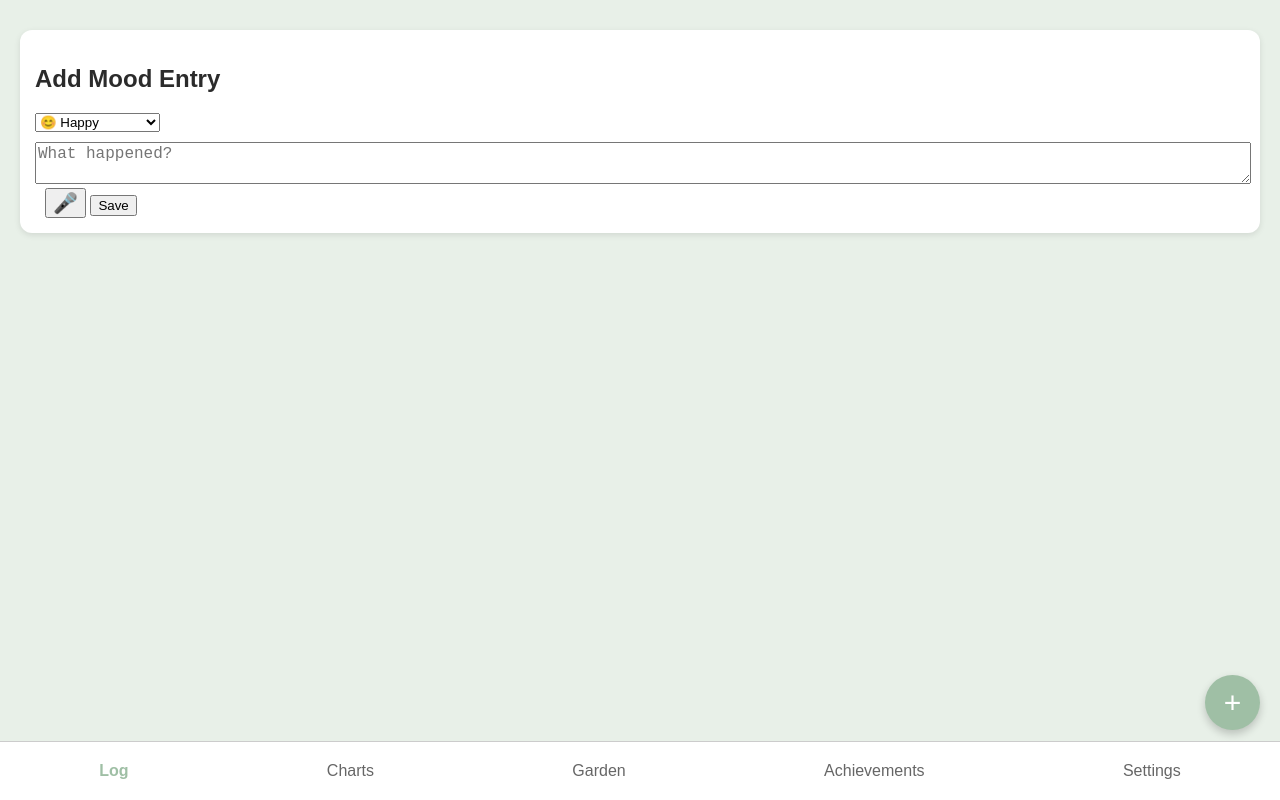
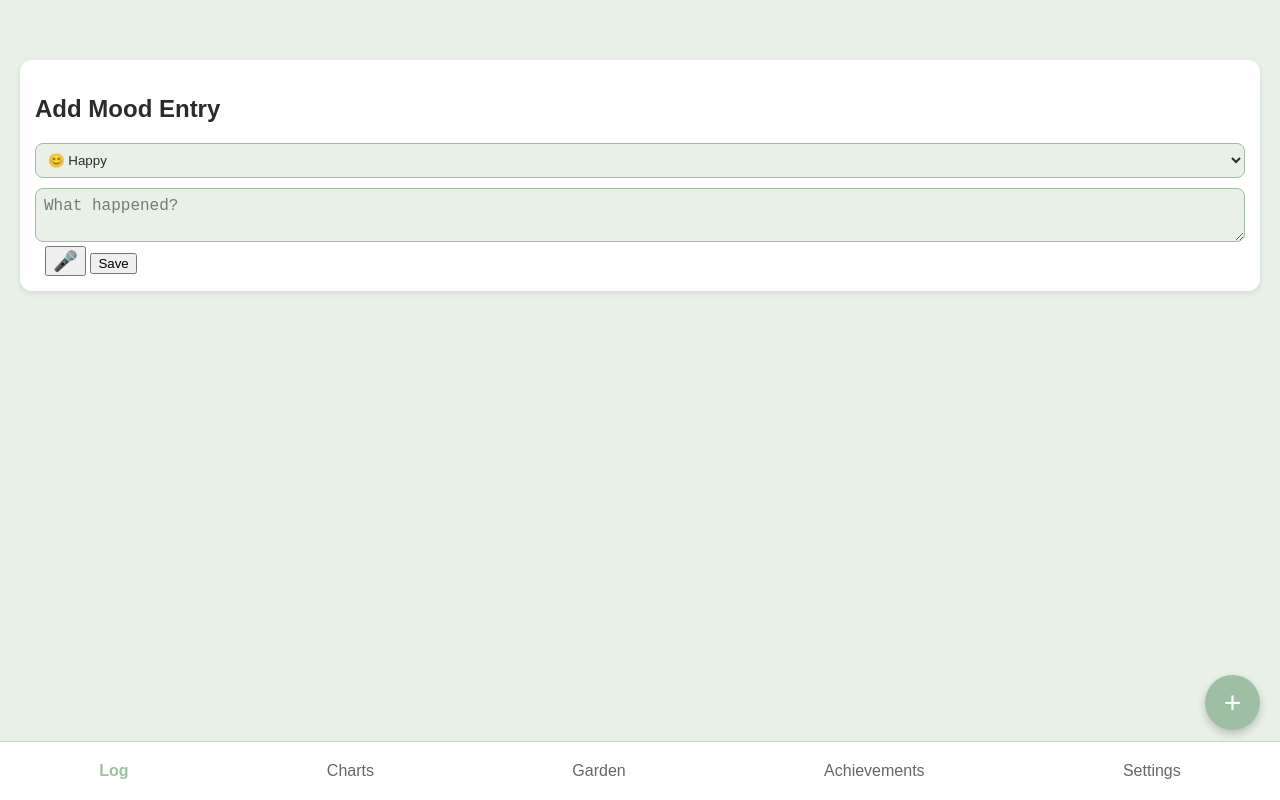
Before and after one commit to LancerClass/My-Mood-Journal, a plain HTML site: page index.html in a window 1280 px wide. Drawn offline with nearby package versions, Linux system fonts and the light colour scheme.

Commit message:
Text color and location update index.html

```diff
--- a/index.html
+++ b/index.html
@@ -21,12 +21,26 @@ nav{display:flex;justify-content:space-around;position:fixed;bottom:0;left:0;rig
 nav button{background:none;border:none;font-size:16px;padding:10px;color:#666;}
 nav button.active{color:var(--theme-accent);font-weight:bold;}
 section{display:none;padding:20px;}section.active{display:block;}
-.card{background:#fff;margin:10px 0;padding:15px;border-radius:12px;box-shadow:0 2px 6px rgba(0,0,0,0.1);}
+.card{background:#fff;margin:20px 0 10px 0;padding:15px;border-radius:12px;box-shadow:0 2px 6px rgba(0,0,0,0.1);}
+#log .card{margin-top:40px;} /* move log box down */
 #themePicker{margin-top:10px;}
 .fab{position:fixed;bottom:calc(70px + env(safe-area-inset-bottom));right:20px;background:var(--theme-accent);color:white;width:55px;height:55px;border-radius:50%;display:flex;align-items:center;justify-content:center;font-size:30px;box-shadow:0 4px 8px rgba(0,0,0,0.2);}
 #micBtn{font-size:20px;margin-left:10px;}
 #pinScreen{position:fixed;top:0;left:0;right:0;bottom:0;background:rgba(0,0,0,0.7);display:flex;flex-direction:column;align-items:center;justify-content:center;z-index:9999;}
 #pinScreen input{font-size:26px;padding:10px;text-align:center;border-radius:10px;width:150px;letter-spacing:12px;}
+input, textarea, select {
+  background: var(--theme-bg);
+  color: var(--theme-text);
+  border: 1px solid var(--theme-accent);
+  border-radius: 8px;
+  padding: 8px;
+  width: 100%;
+  box-sizing: border-box;
+}
+textarea::placeholder, input::placeholder {
+  color: rgba(43, 43, 43, 0.6);
+}
+button{cursor:pointer;}
 </style>
 </head>
 <body>
@@ -47,7 +61,7 @@ section{display:none;padding:20px;}section.active{display:block;}
  <select id="moodSelect">
  <option>😊 Happy</option><option>😔 Sad</option><option>😡 Angry</option><option>😵 Overwhelmed</option><option>😴 Tired</option><option>🫶 Loved</option>
  </select>
- <textarea id="moodNote" placeholder="What happened?" style="width:100%;margin-top:10px;font-size:16px;"></textarea>
+ <textarea id="moodNote" placeholder="What happened?" style="margin-top:10px;font-size:16px;"></textarea>
  <button id="micBtn">🎤</button>
  <button id="saveEntry">Save</button>
  </div>
@@ -84,7 +98,6 @@ tabs.forEach(btn=>btn.onclick=()=>{
  tabs.forEach(b=>b.classList.remove('active')); btn.classList.add('active');
  sections.forEach(s=>s.classList.remove('active')); document.getElementById(btn.dataset.tab).classList.add('active');
 });
-
 // --- Theme System ---
 const themes={sage:{bg:'#e8f0e8',accent:'#9fbfa5',text:'#2b2b2b'},pink:{bg:'#ffeaf3',accent:'#ff7fbf',text:'#3a1e2e'},lavender:{bg:'#f3eaff',accent:'#b28dff',text:'#2b1e3a'},blue:{bg:'#e8f4ff',accent:'#7fafff',text:'#1e2e3a'},cocoa:{bg:'#f1e6d8',accent:'#b58b61',text:'#3a2e1e'},dark:{bg:'#1e1e1e',accent:'#7f7f7f',text:'#ffffff'}};
 function applyTheme(name){const t=themes[name];for(let v in t){document.documentElement.style.setProperty(`--theme-${v}`,t[v]);}localStorage.setItem('theme',name);}
```
